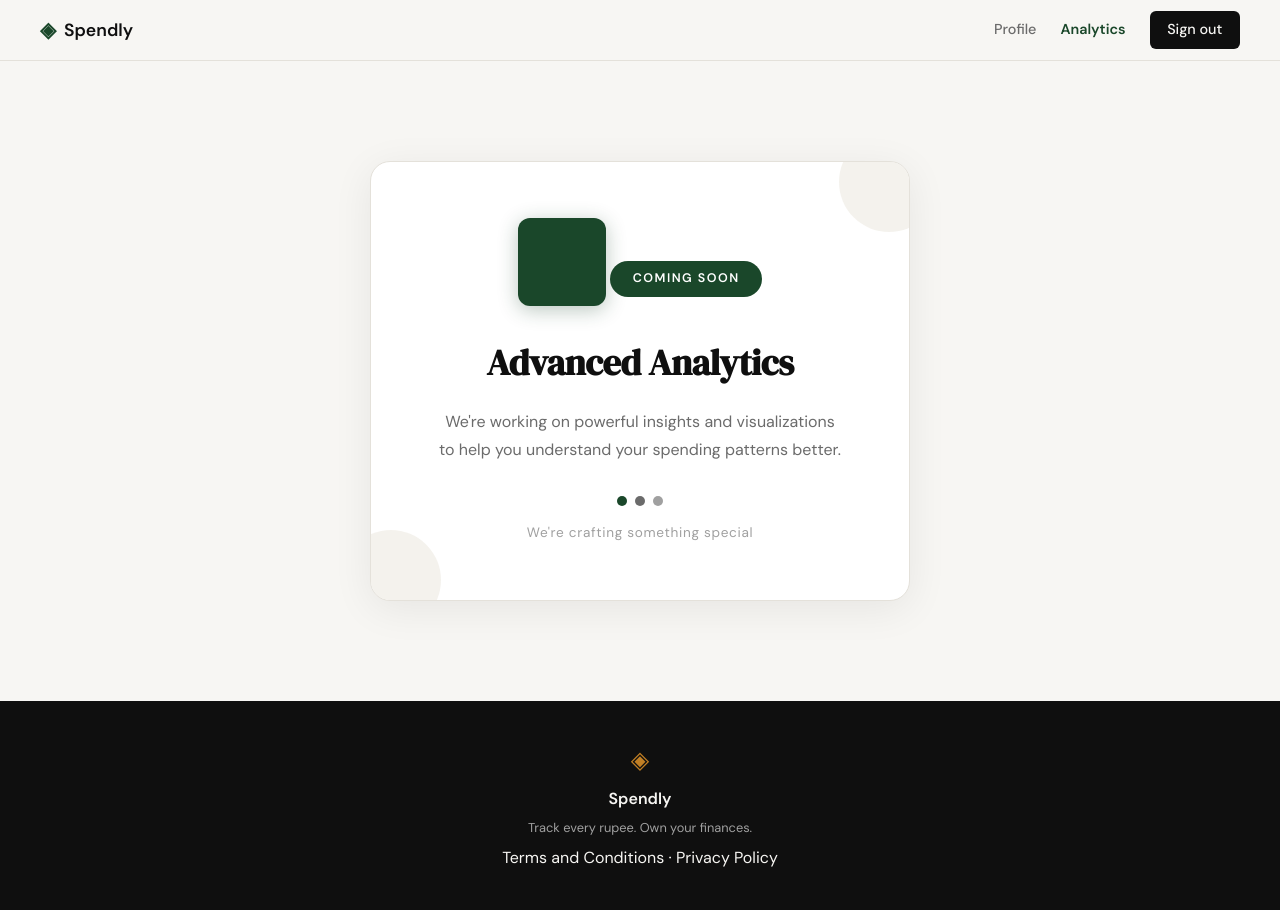
After one commit to agrawalshivam279/expensely, a Flask app: page /analytics in a window 1280 px wide. The commit adds this page. Run offline with Flask 3, Linux system fonts and the light colour scheme; a user stored in the database is signed in.

Commit message:
added analytics feature to comming soon list

```diff
--- a/app.py
+++ b/app.py
@@ -163,6 +163,13 @@ def profile():
     )
 
 
+@app.route("/analytics")
+def analytics():
+    if not session.get("user_id"):
+        return redirect(url_for("login"))
+    return render_template("analytics.html")
+
+
 @app.route("/expenses/add")
 def add_expense():
     return "Add expense — coming in Step 7"
--- a/static/css/style.css
+++ b/static/css/style.css
@@ -505,6 +505,127 @@ a { color: inherit; text-decoration: none; }
 .footer-copy {
     font-size: 0.8rem;
     color: var(--ink-faint);
+}
+
+/* ------------------------------------------------------------------ */
+/* Analytics — coming soon                                             */
+/* ------------------------------------------------------------------ */
+
+.analytics-page {
+    min-height: calc(100vh - 60px - 100px);
+    display: flex;
+    align-items: center;
+    justify-content: center;
+    padding: 3rem 2rem;
+    background: var(--paper);
+}
+
+.analytics-card {
+    position: relative;
+    background: var(--paper-card);
+    border: 1px solid var(--border);
+    border-radius: var(--radius-lg);
+    padding: 3.5rem 3rem;
+    max-width: 540px;
+    width: 100%;
+    text-align: center;
+    box-shadow: 0 8px 40px rgba(0, 0, 0, 0.07);
+    overflow: hidden;
+}
+
+.analytics-card-deco {
+    position: absolute;
+    width: 100px;
+    height: 100px;
+    border-radius: 50%;
+    background: var(--paper-warm);
+    opacity: 0.7;
+}
+
+.analytics-card-deco--tr {
+    top: -30px;
+    right: -30px;
+}
+
+.analytics-card-deco--bl {
+    bottom: -30px;
+    left: -30px;
+}
+
+.analytics-icon-wrap {
+    display: inline-flex;
+    align-items: center;
+    justify-content: center;
+    width: 88px;
+    height: 88px;
+    background: var(--accent);
+    border-radius: var(--radius-md);
+    margin-bottom: 1.75rem;
+    box-shadow: 0 4px 20px rgba(26, 71, 42, 0.3);
+}
+
+.analytics-icon {
+    width: 40px;
+    height: 40px;
+    color: #ffffff;
+    stroke-width: 1.75;
+}
+
+.analytics-badge {
+    display: inline-block;
+    background: var(--accent);
+    color: #ffffff;
+    font-size: 0.78rem;
+    font-weight: 600;
+    letter-spacing: 0.12em;
+    padding: 0.5rem 1.4rem;
+    border-radius: 999px;
+    margin-bottom: 1.75rem;
+}
+
+.analytics-title {
+    font-family: var(--font-display);
+    font-size: clamp(1.75rem, 3vw, 2.25rem);
+    color: var(--ink);
+    margin-bottom: 1rem;
+    letter-spacing: -0.01em;
+}
+
+.analytics-body {
+    font-size: 1rem;
+    color: var(--ink-muted);
+    line-height: 1.75;
+    margin-bottom: 2rem;
+}
+
+.analytics-dots {
+    display: flex;
+    align-items: center;
+    justify-content: center;
+    gap: 0.5rem;
+    margin-bottom: 1rem;
+}
+
+.analytics-dot {
+    width: 10px;
+    height: 10px;
+    border-radius: 50%;
+}
+
+.analytics-dot--1 { background: var(--accent); }
+.analytics-dot--2 { background: var(--ink-muted); }
+.analytics-dot--3 { background: var(--ink-faint); }
+
+.analytics-caption {
+    font-size: 0.85rem;
+    color: var(--ink-faint);
+    letter-spacing: 0.05em;
+}
+
+/* Navbar active state */
+.nav-links a.nav-active {
+    color: var(--accent);
+    font-weight: 600;
 }
 
 /* ------------------------------------------------------------------ */
--- /dev/null
+++ b/templates/analytics.html
@@ -0,0 +1,33 @@
+{% extends "base.html" %}
+
+{% block title %}Analytics — Spendly{% endblock %}
+
+{% block content %}
+<div class="analytics-page">
+    <div class="analytics-card">
+        <div class="analytics-card-deco analytics-card-deco--tr"></div>
+        <div class="analytics-card-deco analytics-card-deco--bl"></div>
+
+        <div class="analytics-icon-wrap">
+            <i data-lucide="clock" class="analytics-icon"></i>
+        </div>
+
+        <span class="analytics-badge">COMING SOON</span>
+
+        <h1 class="analytics-title">Advanced Analytics</h1>
+
+        <p class="analytics-body">
+            We're working on powerful insights and visualizations<br>
+            to help you understand your spending patterns better.
+        </p>
+
+        <div class="analytics-dots">
+            <span class="analytics-dot analytics-dot--1"></span>
+            <span class="analytics-dot analytics-dot--2"></span>
+            <span class="analytics-dot analytics-dot--3"></span>
+        </div>
+
+        <p class="analytics-caption">We're crafting something special</p>
+    </div>
+</div>
+{% endblock %}
--- a/templates/base.html
+++ b/templates/base.html
@@ -20,7 +20,8 @@
             </a>
             <div class="nav-links">
                 {% if session.get('user_id') %}
-                <a href="{{ url_for('profile') }}">Profile</a>
+                <a href="{{ url_for('profile') }}" {% if request.endpoint == 'profile' %}class="nav-active"{% endif %}>Profile</a>
+                <a href="{{ url_for('analytics') }}" {% if request.endpoint == 'analytics' %}class="nav-active"{% endif %}>Analytics</a>
                 <a href="{{ url_for('logout') }}" class="nav-cta">Sign out</a>
                 {% else %}
                 <a href="{{ url_for('login') }}">Sign in</a>
```
